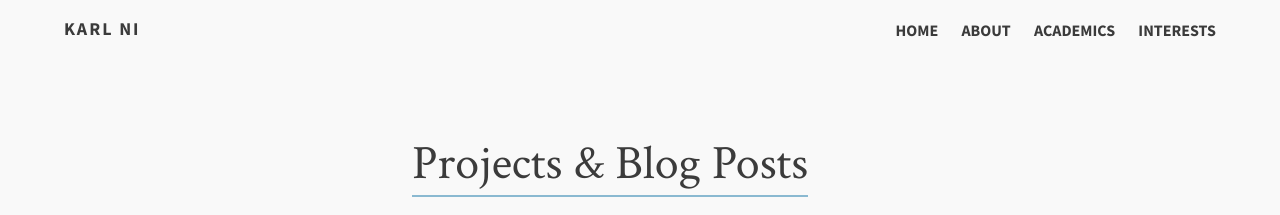
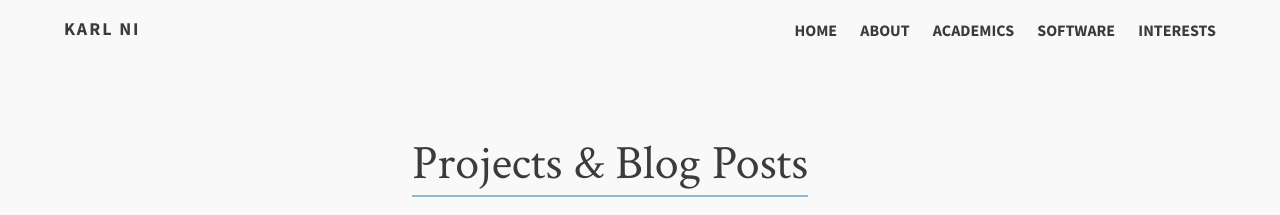
Before and after one commit to UCKarl/UCKarl.github.io, a Jekyll site: the page built from index.md, in a window 1280 px wide. Shown: the top 215 px of the page. Built offline with Jekyll 4.4.1, drawn with Linux system fonts in a browser that asks for light colours.

Commit message:
Update _config.yml

```diff
--- a/_config.yml
+++ b/_config.yml
@@ -22,6 +22,8 @@ links:
     url: /about
   - title: Academics
     url: /publications
+  - title: Software
+    url: /software
   - title: Interests
     url: /interests
 
```
